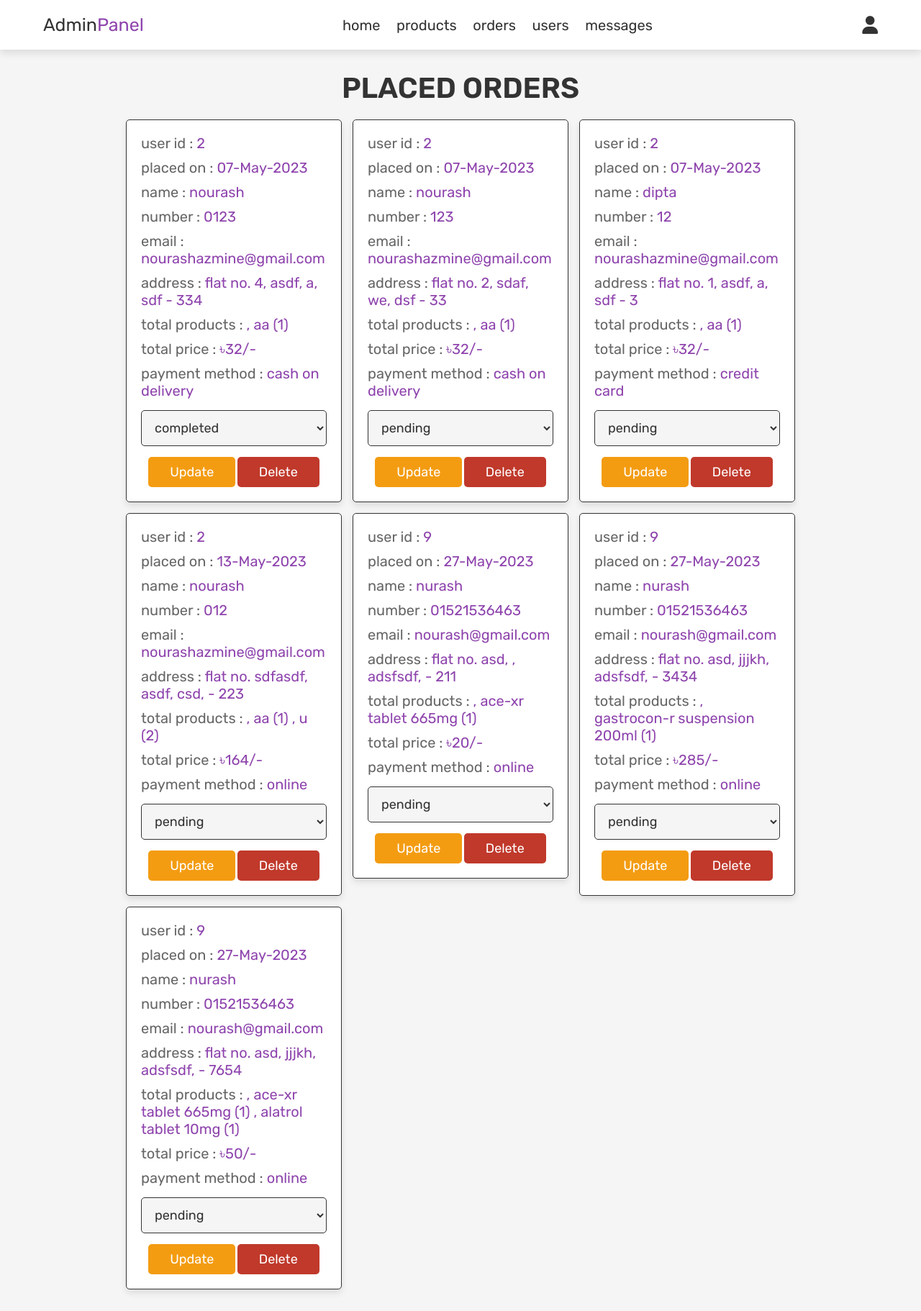
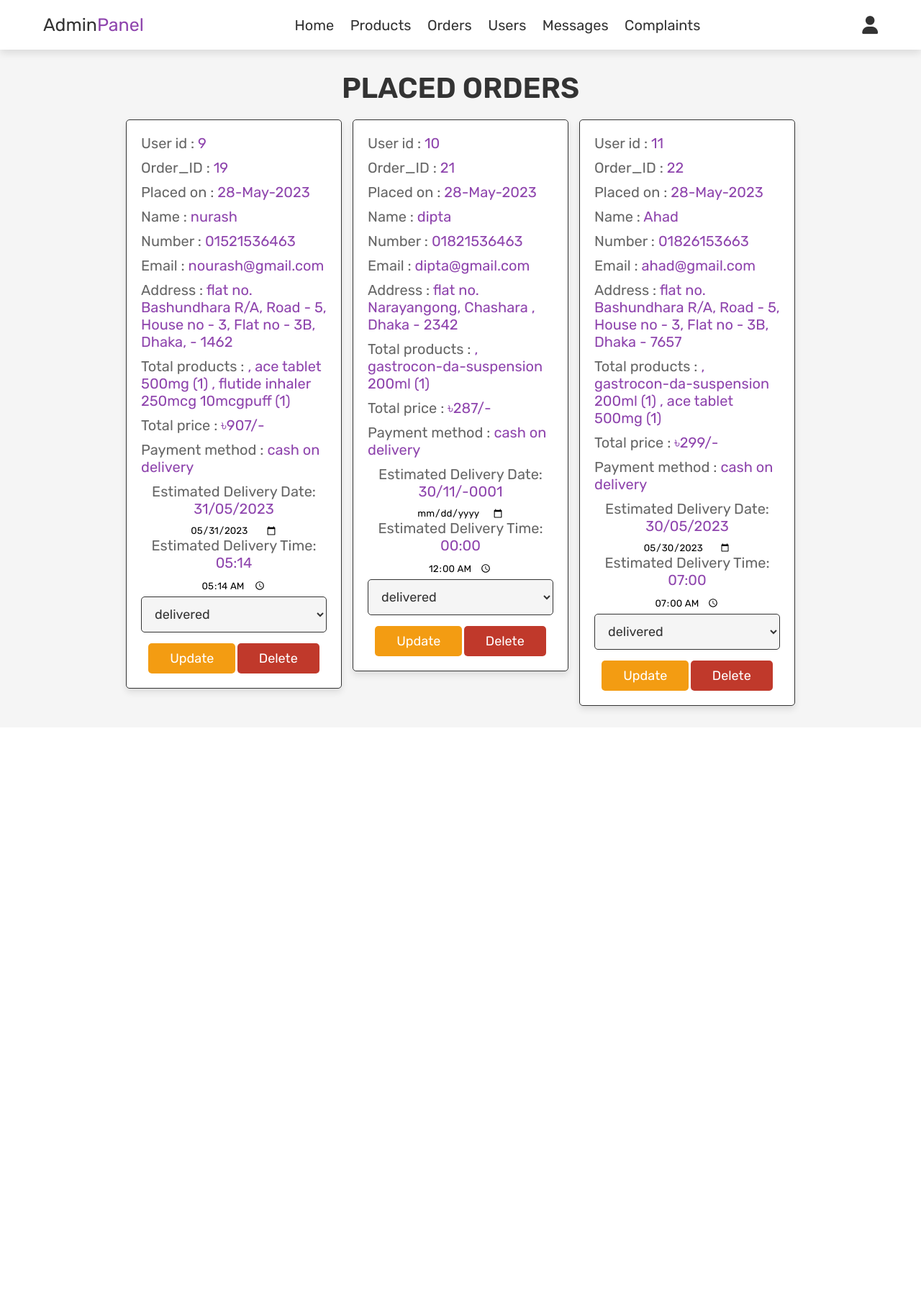
Before and after one commit to NourashAzmine/CSE327_eCommerce_Website, a PHP site: page /CSE327_eCommerce_Website/admin_orders.php in a window 1280 px wide. Shown: the whole page at 72% size. After the commit the page ends 992 px from the top, so only its background shows below. Run offline with PHP 8.4, Linux system fonts and the light colour scheme; a user stored in the database is signed in; data comes from the database, SQL or seed files in the repository.

Commit message:
fourth commit

```diff
--- a/admin_header.php
+++ b/admin_header.php
@@ -18,11 +18,12 @@
       <a href="admin_page.php" class="logo">Admin<span>Panel</span></a>
 
       <nav class="navbar">
-         <a href="admin_page.php">home</a>
-         <a href="admin_products.php">products</a>
-         <a href="admin_orders.php">orders</a>
-         <a href="admin_users.php">users</a>
-         <a href="admin_contacts.php">messages</a>
+         <a href="admin_page.php">Home</a>
+         <a href="admin_products.php">Products</a>
+         <a href="admin_orders.php">Orders</a>
+         <a href="admin_users.php">Users</a>
+         <a href="admin_contacts.php">Messages</a>
+         <a href="admin_complaints.php">Complaints</a>
       </nav>
 
       <div class="icons">
@@ -31,8 +32,8 @@
       </div>
 
       <div class="account-box">
-         <p>username : <span><?php echo $_SESSION['admin_name']; ?></span></p>
-         <p>email : <span><?php echo $_SESSION['admin_email']; ?></span></p>
+         <p>Username : <span><?php echo $_SESSION['admin_name']; ?></span></p>
+         <p>Email : <span><?php echo $_SESSION['admin_email']; ?></span></p>
          <a href="logout.php" class="delete-btn">logout</a>
          <div>new <a href="login.php">login</a> | <a href="register_admin.php">add admin</a></div>
       </div>
--- a/admin_orders.php
+++ b/admin_orders.php
@@ -1,103 +1,124 @@
 <?php
-
 include 'config.php';
 
 session_start();
 
 $admin_id = $_SESSION['admin_id'];
 
-if(!isset($admin_id)){
+if (!isset($admin_id)) {
    header('location:login.php');
 }
 
-if(isset($_POST['update_order'])){
+$message = [];
 
+if (isset($_POST['update_order'])) {
    $order_update_id = $_POST['order_id'];
+
+   // Check if the 'update_payment' value is set
+   if (isset($_POST['update_payment'])) {
       $update_payment = $_POST['update_payment'];
-   mysqli_query($conn, "UPDATE `orders` SET payment_status = '$update_payment' WHERE id = '$order_update_id'") or die('query failed');
-   $message[] = 'payment status has been updated!';
-
+      mysqli_query($conn, "UPDATE `orders` SET delivery_status = '$update_payment' WHERE id = '$order_update_id'") or die('Query failed');
+      $message[] = 'Payment status has been updated!';
    }
 
-if(isset($_GET['delete'])){
+   // Check if the 'estimated_delivery_date' value is set
+   if (isset($_POST['estimated_delivery_date'])) {
+      $estimated_delivery_date = $_POST['estimated_delivery_date'];
+      mysqli_query($conn, "UPDATE `orders` SET estimated_delivery_date = '$estimated_delivery_date' WHERE id = '$order_update_id'") or die('Query failed');
+      $message[] = 'Estimated delivery date has been updated!';
+   } else {
+      $estimated_delivery_date = ""; // Set to blank if not set
+   }
+
+   // Check if the 'estimated_delivery_time' value is set
+   if (isset($_POST['estimated_delivery_time'])) {
+      $estimated_delivery_time = $_POST['estimated_delivery_time'];
+      mysqli_query($conn, "UPDATE `orders` SET estimated_delivery_time = '$estimated_delivery_time' WHERE id = '$order_update_id'") or die('Query failed');
+      $message[] = 'Estimated delivery time has been updated!';
+   } else {
+      $estimated_delivery_time = ""; // Set to blank if not set
+   }
+}
+
+if (isset($_GET['delete'])) {
    $delete_id = $_GET['delete'];
-   mysqli_query($conn, "DELETE FROM `orders` WHERE id = '$delete_id'") or die('query failed');
+   mysqli_query($conn, "DELETE FROM `orders` WHERE id = '$delete_id'") or die('Query failed');
    header('location:admin_orders.php');
 }
-
 ?>
-
 <!DOCTYPE html>
 <html lang="en">
 <head>
    <meta charset="UTF-8">
    <meta http-equiv="X-UA-Compatible" content="IE=edge">
    <meta name="viewport" content="width=device-width, initial-scale=1.0">
-   <title>orders</title>
+   <title>Orders</title>
 
    <!-- font awesome cdn link  -->
    <link rel="stylesheet" href="https://cdnjs.cloudflare.com/ajax/libs/font-awesome/6.0.0/css/all.min.css">
 
    <!-- custom admin css file link  -->
    <link rel="stylesheet" href="css/admin_style.css">
-
 </head>
 <body>
-
    <?php include 'admin_header.php'; ?>
 
    <section class="orders">
-
-   <h1 class="title">placed orders</h1>
+      <h1 class="title">Placed Orders</h1>
 
       <div class="box-container">
          <?php
-      $select_orders = mysqli_query($conn, "SELECT * FROM `orders`") or die('query failed');
-      if(mysqli_num_rows($select_orders) > 0){
-         while($fetch_orders = mysqli_fetch_assoc($select_orders)){
+         $select_orders = mysqli_query($conn, "SELECT * FROM `orders`") or die('Query failed');
+         if (mysqli_num_rows($select_orders) > 0) {
+            while ($fetch_orders = mysqli_fetch_assoc($select_orders)) {
+               //estimated delivery date to dd/mm/year format or set to blank if not set
+               $estimated_delivery_date = $fetch_orders['estimated_delivery_date'] ? date('d/m/Y', strtotime($fetch_orders['estimated_delivery_date'])) : "";
+               //estimated delivery time to 24-hour format or set to blank if not set
+               $estimated_delivery_time = $fetch_orders['estimated_delivery_time'] ? date('H:i', strtotime($fetch_orders['estimated_delivery_time'])) : "";
          ?>
          <div class="box">
-         <p> user id : <span><?php echo $fetch_orders['user_id']; ?></span> </p>
-         <p> placed on : <span><?php echo $fetch_orders['placed_on']; ?></span> </p>
-         <p> name : <span><?php echo $fetch_orders['name']; ?></span> </p>
-         <p> number : <span><?php echo $fetch_orders['number']; ?></span> </p>
-         <p> email : <span><?php echo $fetch_orders['email']; ?></span> </p>
-         <p> address : <span><?php echo $fetch_orders['address']; ?></span> </p>
-         <p> total products : <span><?php echo $fetch_orders['total_products']; ?></span> </p>
-         <p> total price : <span>৳<?php echo $fetch_orders['total_price']; ?>/-</span> </p>
-         <p> payment method : <span><?php echo $fetch_orders['method']; ?></span> </p>
+            <p> User id : <span><?php echo $fetch_orders['user_id']; ?></span> </p>
+            <p> Order_ID : <span><?php echo $fetch_orders['id']; ?></span> </p>
+            <p> Placed on : <span><?php echo $fetch_orders['placed_on']; ?></span> </p>
+            <p> Name : <span><?php echo $fetch_orders['name']; ?></span> </p>
+            <p> Number : <span><?php echo $fetch_orders['number']; ?></span> </p>
+            <p> Email : <span><?php echo $fetch_orders['email']; ?></span> </p>
+            <p> Address : <span><?php echo $fetch_orders['address']; ?></span> </p>
+            <p> Total products : <span><?php echo $fetch_orders['total_products']; ?></span> </p>
+            <p> Total price : <span>৳<?php echo $fetch_orders['total_price']; ?>/-</span> </p>
+            <p> Payment method : <span><?php echo $fetch_orders['method']; ?></span> </p>
             <form action="" method="post">
                <input type="hidden" name="order_id" value="<?php echo $fetch_orders['id']; ?>">
+               <p> Estimated Delivery Date:
+                  <span><?php echo $estimated_delivery_date; ?></span>
+               </p>
+               <input type="date" name="estimated_delivery_date" placeholder="Est. Delivery Date" value="<?php echo $fetch_orders['estimated_delivery_date']; ?>">
+               <p> Estimated Delivery Time:
+                  <span><?php echo $estimated_delivery_time; ?></span>
+               </p>
+               <input type="time" name="estimated_delivery_time" placeholder="Est. Delivery Time" value="<?php echo $fetch_orders['estimated_delivery_time']; ?>">
                <select name="update_payment">
-               <option value="" selected disabled><?php echo $fetch_orders['payment_status']; ?></option>
+                  <option value="" selected disabled>
+                     <?php echo $fetch_orders['delivery_status']; ?>
+                  </option>
                   <option value="pending">pending</option>
-               <option value="completed">completed</option>
+                  <option value="confirmed">confirmed</option>
+                  <option value="delivered">delivered</option>
                </select>
-            <input type="submit" value="update" name="update_order" class="option-btn">
-            <a href="admin_orders.php?delete=<?php echo $fetch_orders['id']; ?>" onclick="return confirm('delete this order?');" class="delete-btn">delete</a>
+               <input type="submit" value="Update" name="update_order" class="option-btn">
+               <a href="admin_orders.php?delete=<?php echo $fetch_orders['id']; ?>" onclick="return confirm('Delete this order?');" class="delete-btn">Delete</a>
             </form>
          </div>
          <?php
             }
-      }else{
-         echo '<p class="empty">no orders placed yet!</p>';
+         } else {
+            echo '<p class="empty">No orders placed yet!</p>';
          }
          ?>
       </div>
-
    </section>
-
-
-
-
-
-
-
-
-
 
    <!-- custom admin js file link  -->
    <script src="js/admin_script.js"></script>
-
 </body>
 </html>
--- a/checkout.php
+++ b/checkout.php
@@ -16,7 +16,7 @@
    $number = $_POST['number'];
    $email = mysqli_real_escape_string($conn, $_POST['email']);
    $method = mysqli_real_escape_string($conn, $_POST['method']);
-   $address = mysqli_real_escape_string($conn, 'flat no. '. $_POST['flat'].', '. $_POST['street'].', '. $_POST['city'].', '. $_POST['country'].' - '. $_POST['pin_code']);
+   $address = mysqli_real_escape_string($conn, 'flat no. '. $_POST['flat'].', '. $_POST['street'].', '. $_POST['city'].' - '. $_POST['pin_code']);
    $placed_on = date('d-M-Y');
 
    $cart_total = 0;
--- a/css/admin_style.css
+++ b/css/admin_style.css
@@ -557,3 +557,10 @@
    }
 
 }
+
+
+.center-btn {
+   display: flex;
+   justify-content: center;
+   margin-top: 10px;
+}
```
Also changed, not shown: about.php (+4 -4 lines), admin_contacts.php (+8 -6 lines), admin_page.php (+10 -10 lines), admin_users.php (+4 -4 lines), css/style.css (+25 -0 lines), header.php (+8 -7 lines), orders.php (+32 -31 lines), shop_db.sql (+65 -17 lines). Lines whose indentation alone changed are shown as unchanged.
